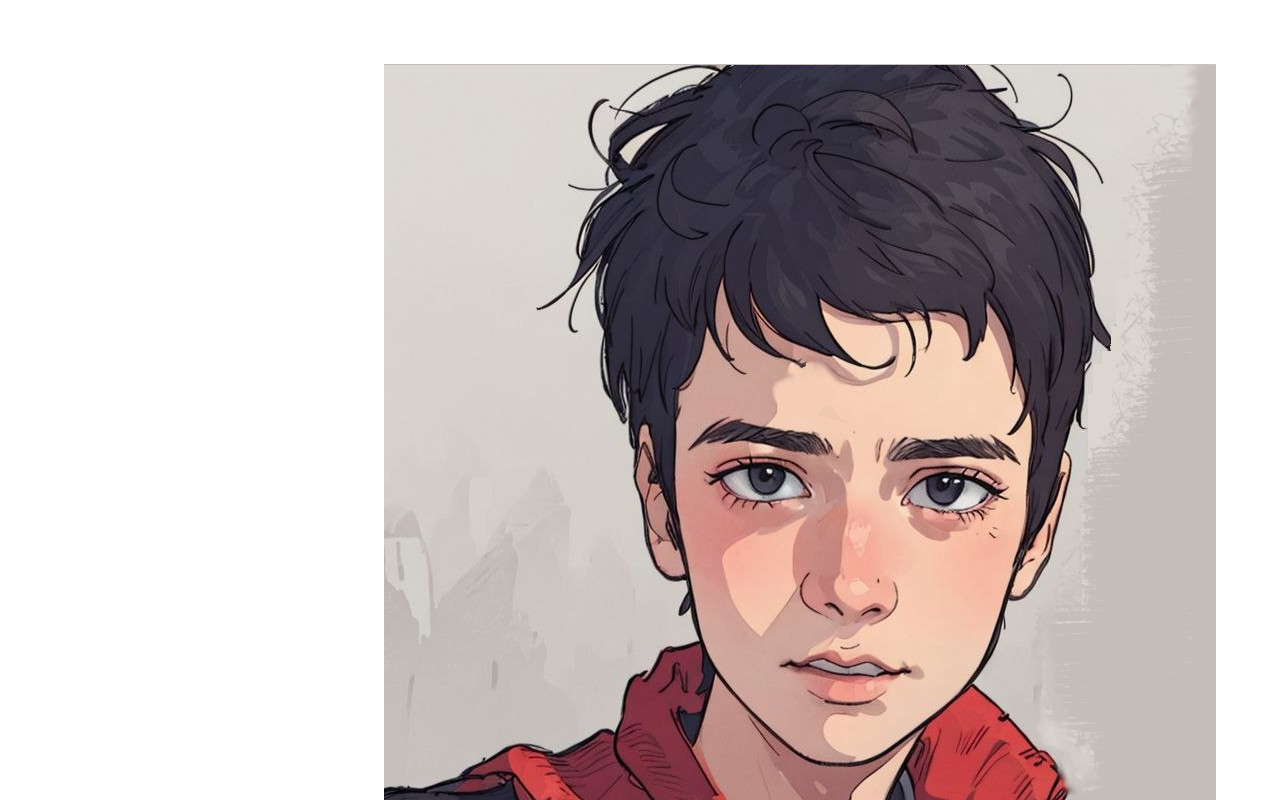
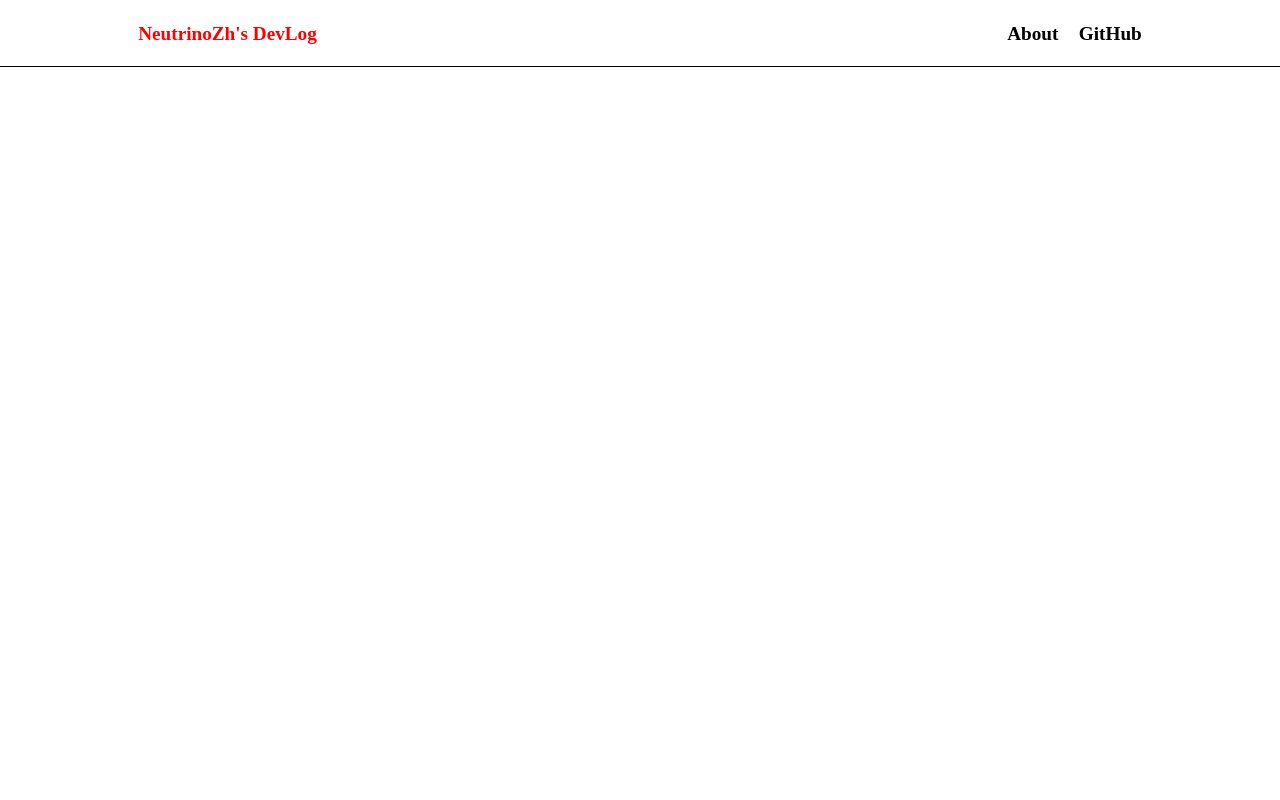
Before and after one commit to NeutrinoZh/it-fructose, a Next.js app in the folder apps/web/: page / in a window 1280 px wide. Shown: the top 800 px of the page. Built offline with nearby package versions, Linux system fonts and the light colour scheme.

Commit message:
some refactoring. new styles for header

```diff
--- /dev/null
+++ b/apps/web/src/app/about/user-page.module.scss
@@ -0,0 +1 @@
+@import "../../styles/consts.scss";
--- a/apps/web/src/app/page.tsx
+++ b/apps/web/src/app/page.tsx
@@ -1,26 +1,12 @@
 import React from "react";
-import classnames from 'classnames';
+import styles from "./page.module.scss";
+import Header from "../components/header/header";
 
-import data from "../data/data";
-import avatar from "../../public/avatar.jpg"
-import styles from "./page.module.scss";
-import Block from "../components/block/block";
+export default function Home(): JSX.Element {
+  return (<>
+    <Header></Header>
+    <main className={styles.main}>
 
-export default function Page(): JSX.Element {
-  return (
-    <main className={styles.main}>
-      <Block>
-        <div>
-          <img src={avatar.src}></img>
-          <div>
-            <p className={styles.name}>{data.user.name}</p>
-            <p className={styles.job}>{data.user.job}</p>
-          </div>
-        </div>
-        <div>
-          <p>{data.page.description}</p>
-        </div>
-      </Block>
     </main>
-  );
+  </>);
 }
--- a/apps/web/src/components/block/block.module.scss
+++ b/apps/web/src/components/block/block.module.scss
@@ -1,3 +1,5 @@
+@import "../../styles/consts.scss";
+
 .block {
     margin: 2%;
     padding: 2%;
--- a/apps/web/src/components/header/header.module.scss
+++ b/apps/web/src/components/header/header.module.scss
@@ -1,15 +1,28 @@
+@import "../../styles/consts.scss";
+
 .header {
     display: flex;
-    justify-content: space-between;
+    justify-content: flex-end;
 
     padding: 0% 10%;
+    border-bottom: 1px solid black;
 
-    p {
+    a {
+        margin: 1% 1% 2% 1%;
+
+        text-decoration: none;
         color: $color-dark;
         font-size: larger;
         font-weight: bold;
 
+        cursor: pointer;
+
         transition: color 0.4s;
+
+        &:first-child {
+            color: red;
+            margin-right: auto;
+        }
 
         &:hover {
             color: $color-gray;
--- a/apps/web/src/components/header/header.tsx
+++ b/apps/web/src/components/header/header.tsx
@@ -2,11 +2,18 @@ import React from "react";
 import data from "../../data/data";
 import styles from "./header.module.scss";
 
+const routes = {
+    home: "",
+    about: "about",
+    github: "https://github.com/NeutrinoZh",
+}
+
 export default function Header(): JSX.Element {
     return (
         <header className={styles.header}>
-            <p>{data.header.title}</p>
-            <p>{data.header.gitHub}</p>
+            <a href={routes.home}>{data.header.title}</a>
+            <a href={routes.about}>{data.header.about}</a>
+            <a href={routes.github}>{data.header.gitHub}</a>
         </header>
     )
 }
--- a/apps/web/src/data/data.tsx
+++ b/apps/web/src/data/data.tsx
@@ -6,6 +6,7 @@ const data = {
     },
     header: {
         title: "NeutrinoZh's DevLog",
+        about: "About",
         gitHub: "GitHub"
     },
     page: {
```
Also changed, not shown: apps/web/src/app/about/page.tsx (added, +21 -0 lines), apps/web/src/wrappers/page-wrapper.tsx (added).
